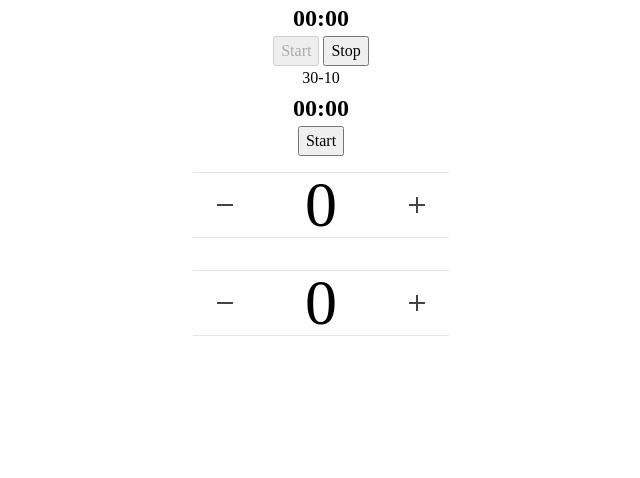
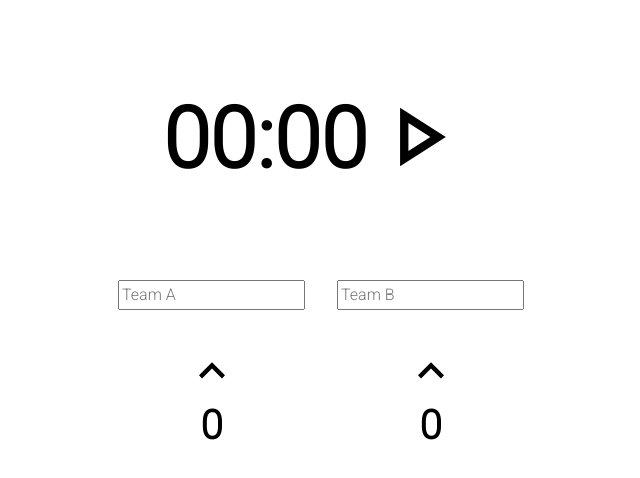
Before and after one commit to QuadballScorekeeper/quadball-scorekeeper, a SvelteKit app: page / in a window 1280 px wide. Shown: the top 478 px of the page, without its empty margins (319-959 px from the left). Built offline with nearby package versions, Linux system fonts and the light colour scheme.

Commit message:
Start styling and creating main game page
Issue #9

```diff
--- a/package.json
+++ b/package.json
@@ -34,5 +34,8 @@
 		"vite": "^4.4.2",
 		"vitest": "^0.32.2"
 	},
-	"type": "module"
+	"type": "module",
+	"dependencies": {
+		"@mdi/js": "^7.2.96"
+	}
 }
--- a/src/app.html
+++ b/src/app.html
@@ -2,6 +2,12 @@
 <html lang="en">
 	<head>
 		<meta charset="utf-8" />
+		<link rel="preconnect" href="https://fonts.googleapis.com" />
+		<link rel="preconnect" href="https://fonts.gstatic.com" crossorigin />
+		<link
+			href="https://fonts.googleapis.com/css2?family=Roboto:wght@300&display=swap"
+			rel="stylesheet"
+		/>
 		<link rel="stylesheet" href="%sveltekit.assets%/global.css" />
 		<link rel="icon" href="%sveltekit.assets%/favicon.png" />
 		<meta name="viewport" content="width=device-width" />
--- a/src/lib/game/Counter.svelte
+++ b/src/lib/game/Counter.svelte
@@ -1,5 +1,6 @@
 <script lang="ts">
 	import type { Writable } from 'svelte/store';
+	import { mdiChevronUp, mdiChevronDown } from '@mdi/js';
 
 	// import { spring } from 'svelte/motion';
 	export let score: Writable<number>;
@@ -17,83 +18,52 @@
 </script>
 
 <div class="counter">
-	<button on:click={annulGoal} aria-label="Decrease the counter">
-		<svg aria-hidden="true" viewBox="0 0 1 1">
-			<path d="M0,0.5 L1,0.5" />
+	<button on:click={scoreGoal} aria-label="Decrease the counter">
+		<svg aria-hidden="true" viewBox="0 0 24 24">
+			<path d={mdiChevronUp} />
 		</svg>
 	</button>
 
 	<div class="counter-viewport">
-		<div class="counter-digits">
-			<strong>{$score}</strong>
-		</div>
+		<strong>{$score}</strong>
 	</div>
 
-	<button on:click={scoreGoal} aria-label="Increase the counter">
-		<svg aria-hidden="true" viewBox="0 0 1 1">
-			<path d="M0,0.5 L1,0.5 M0.5,0 L0.5,1" />
-		</svg>
-	</button>
+	<button hidden={!$score} on:click={annulGoal} aria-label="Increase the counter">
+		<svg aria-hidden="true" viewBox="0 0 24 24">
+			<path d={mdiChevronDown} />
+		</svg></button
+	>
 </div>
 
 <style>
 	.counter {
 		display: flex;
-		border-top: 1px solid rgba(0, 0, 0, 0.1);
-		border-bottom: 1px solid rgba(0, 0, 0, 0.1);
-		margin: 1rem 0;
+		flex-direction: column;
+		align-items: center;
 	}
 
 	.counter button {
-		width: 2em;
-		padding: 0;
-		display: flex;
+		width: 8vh;
 		align-items: center;
 		justify-content: center;
 		border: 0;
 		background-color: transparent;
 		touch-action: manipulation;
-		font-size: 2rem;
+	}
+
+	.counter svg {
+		top: 0.125em;
+		position: relative;
 	}
 
 	.counter button:hover {
 		background-color: var(--color-bg-1);
 	}
 
-	svg {
-		width: 25%;
-		height: 25%;
-	}
-
-	path {
-		vector-effect: non-scaling-stroke;
-		stroke-width: 2px;
-		stroke: #444;
-	}
-
 	.counter-viewport {
-		width: 8em;
-		height: 4em;
-		overflow: hidden;
+		width: 100%;
+		font-size: 5vh;
 		text-align: center;
 		position: relative;
 	}
-
-	.counter-viewport strong {
-		position: absolute;
-		display: flex;
-		width: 100%;
-		height: 100%;
-		font-weight: 400;
-		color: var(--color-theme-1);
-		font-size: 4rem;
-		align-items: center;
-		justify-content: center;
-	}
-
-	.counter-digits {
-		position: absolute;
-		width: 100%;
-		height: 100%;
-	}
 </style>
--- a/src/lib/game/Timer.svelte
+++ b/src/lib/game/Timer.svelte
@@ -3,6 +3,7 @@
 	import { onDestroy } from 'svelte';
 	import { get, type Unsubscriber, type Writable } from 'svelte/store';
 	import { time } from './stores';
+	import { mdiPlayOutline, mdiPause } from '@mdi/js';
 
 	export let duration: Writable<number>;
 	export let started: Writable<boolean>;
@@ -50,16 +51,41 @@
 <div class="timer">
 	<h1>{formatTime($duration)}</h1>
 	<div>
-		<button on:click={start} hidden={$started}>Start</button>
-		<button on:click={pause} hidden={$paused || !$started}>Pause</button>
-		<button on:click={resume} hidden={!$paused}>Resume</button>
+		<button on:click={start} hidden={$started}>
+			<svg viewBox="0 0 24 24">
+				<path d={mdiPlayOutline} />
+			</svg>
+		</button>
+		<button on:click={pause} hidden={$paused || !$started}>
+			<svg aria-hidden="true" viewBox="0 0 24 24">
+				<path d={mdiPause} />
+			</svg>
+		</button>
+		<button on:click={resume} hidden={!$paused}>
+			<svg viewBox="0 0 24 24">
+				<path d={mdiPlayOutline} />
+			</svg>
+		</button>
 	</div>
 </div>
 
 <style>
 	.timer {
 		display: flex;
-		flex-direction: column;
+		flex: 1;
+		flex-direction: row;
 		align-items: center;
+		font-size: 7vh;
+	}
+	.timer button {
+		width: 14vh;
+		border: 0;
+		background-color: transparent;
+		touch-action: manipulation;
+	}
+
+	.timer svg {
+		top: 1vh;
+		position: relative;
 	}
 </style>
--- a/src/routes/+page.svelte
+++ b/src/routes/+page.svelte
@@ -13,18 +13,55 @@
 </svelte:head>
 
 <section>
-	<FlagCatch />
-	<Timer {...game} />
-	<Counter score={game.scoreA} />
-	<Counter score={game.scoreB} />
+	<gamesection>
+		<Timer {...game} />
+		<div class="flex-row">
+			<div class="team-column">
+				<input class="team-name" placeholder="Team A" />
+				<Counter score={game.scoreA} />
+			</div>
+			<div class="team-column">
+				<input class="team-name" placeholder="Team B" />
+				<Counter score={game.scoreB} />
+			</div>
+		</div>
+	</gamesection>
+	<!-- <FlagCatch /> -->
 </section>
 
 <style>
 	section {
 		display: flex;
 		flex-direction: column;
-		justify-content: center;
 		align-items: center;
-		flex: 0.6;
+		gap: 1rem;
+		min-height: 100vh;
+	}
+
+	gamesection {
+		display: flex;
+		flex-direction: column;
+		align-items: center;
+		height: 70vh;
+	}
+
+	.flex-row {
+		display: flex;
+		flex-direction: row;
+		gap: 2rem;
+		flex: 1;
+		align-items: start;
+	}
+
+	.team-name {
+		display: flex;
+		flex: 1;
+	}
+	.team-column {
+		display: flex;
+		flex-direction: column;
+		gap: 2rem;
+		flex: 1;
+		align-items: center;
 	}
 </style>
--- a/static/global.css
+++ b/static/global.css
@@ -20,6 +20,7 @@
 body {
 	line-height: 1.5;
 	-webkit-font-smoothing: antialiased;
+	font-family: 'Roboto', sans-serif;
 }
 /*
   5. Improve media defaults
```
Also changed, not shown: 1 other file (tests, documents, lock files or other folders).
